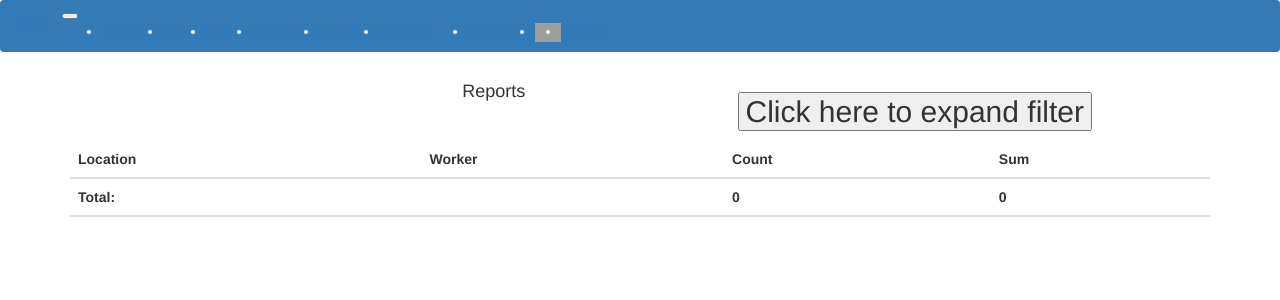
After one commit to MikleFridman/jiiin, a Flask app: page /report_view/ in a window 1280 px wide. The commit adds this page. Shown: the top 300 px of the page. Run offline with Flask 2, Linux system fonts and the light colour scheme; a user stored in the database is signed in; tables that the repository leaves empty hold one stand-in row (values such as "Sample post"); lists and menus that the app fills with data are empty; some libraries are stand-ins or nearby versions; grey boxes are pictures that could not be loaded.

Commit message:
28032023_reports

```diff
--- a/app/forms.py
+++ b/app/forms.py
@@ -100,7 +100,7 @@ class CompanyForm(FlaskForm):
     min_time_interval = SelectField(_l('Time interval (min)'), choices=choices,
                                     coerce=int)
     simple_mode = BooleanField(_l('Not use staff schedules'))
-    info = TextAreaField(_l('Info'), validators=[Length(max=200)])
+    # info = TextAreaField(_l('Info'), validators=[Length(max=200)])
     submit = SubmitField(_l('Submit'))
 
 
@@ -234,6 +234,14 @@ class AppointmentForm(FlaskForm):
     def validate_time(self, field):
         if not field.data:
             raise ValidationError(_l('Please select time'))
+        time = datetime.strptime(field.data, '%H:%M').time()
+        date_time = datetime(self.date.data.year,
+                             self.date.data.month,
+                             self.date.data.day,
+                             time.hour,
+                             time.minute)
+        if date_time < datetime.now():
+            return True
         location = self.location.data
         staff = self.staff.data
         duration = self.duration.data
@@ -325,11 +333,18 @@ class NoticeForm(FlaskForm):
 
 class HolidayForm(FlaskForm):
     staff = SelectField(_l('Staff'), choices=[], coerce=int)
-    date = DateField(_l('Date'))
+    date = DateField(_l('Date'), validators=[DataRequired()], format='%Y-%m-%d')
     working_day = BooleanField(_l('Working day'))
     hour_from = TimeField(_l('From hour'), validators=[Optional()])
     hour_to = TimeField(_l('To hour'), validators=[Optional()])
     submit = SubmitField(_l('Submit'))
+
+
+class ReportForm(FlaskForm):
+    date_from = DateField(_l('From'), validators=[DataRequired()], format='%Y-%m-%d')
+    date_to = DateField(_l('To'), validators=[DataRequired()], format='%Y-%m-%d')
+    location = SelectField(_l('Location'), choices=[], coerce=int)
+    staff = SelectField(_l('Worker'), choices=[], coerce=int)
 
 
 class CashFlowForm(FlaskForm):
--- /dev/null
+++ b/app/templates/_report_form.html
@@ -0,0 +1,55 @@
+{% import 'bootstrap/wtf.html' as wtf %}
+{% block app_content %}
+<div class="col-md-5 mb-2">
+    <div class="row">
+        <div class="col-11">
+            <div class="accordion" id="accordionFilter">
+                <div class="accordion-item">
+                    <h2 class="accordion-header" id="headingOne">
+                      <button class="accordion-button collapsed p-2" type="button" data-bs-toggle="collapse" data-bs-target="#collapseOne" aria-expanded="false" aria-controls="collapseOne">
+                          {{ _('Click here to expand filter') }}
+                      </button>
+                    </h2>
+                    <div id="collapseOne" class="accordion-collapse collapse" aria-labelledby="headingOne" data-bs-parent="#accordionFilter" style="">
+                      <div class="accordion-body mb-0 pb-1">
+                        <form action="" method="POST" id="searchForm">
+                            {% for field in form %}
+                            <div class="row mb-1">
+                                {% if field.widget.input_type != 'hidden' %}
+                                    {{ field.label(class_="col-4 col-form-label") }}
+                                {% endif %}
+                                <div class="col-8">
+                                    {% if field.type == 'SelectField' %}
+                                        {{ field(class_="form-select") }}
+                                    {% else %}
+                                        {{ field(class_="form-control") }}
+                                    {% endif %}
+                                </div>
+                            </div>
+                            {% endfor %}
+                            <button type="submit" class="btn btn-primary mt-3 mb-2">{{ _('Select') }}</button>
+                            <button type="reset" id="reset" class="btn btn-secondary mt-3 ms-3 mb-2" onclick="reset_form()">{{ _('Reset') }}</button>
+                        </form>
+                      </div>
+                    </div>
+                </div>
+            </div>
+        </div>
+    </div>
+</div>
+<script>
+function reset_form() {
+    var fields = document.getElementsByTagName("input")
+    for (var i = 0; i < fields.length; i++) {
+        if (fields[i].type !='hidden') {
+            fields[i].value = ''
+        }
+    }
+    var fields = document.getElementsByTagName("select")
+    for (var i = 0; i < fields.length; i++) {
+        fields[i].value = 0
+    }
+    document.getElementById('searchForm').submit()
+    }
+</script>
+{% endblock %}
--- a/app/templates/appointment_form.html
+++ b/app/templates/appointment_form.html
@@ -62,14 +62,14 @@
             <div class="form-group col-md-8">
                 <button type="submit" class="btn btn-primary mt-3 mb-2">{{ _('Submit') }}</button>
                 <button type="button" class="btn btn-secondary mt-3 ms-3 mb-2" onclick="window.location.href='{{ url_back }}'">{{ _('Back') }}</button>
-                {% if id %}
+                {% if appointment_id %}
                     <div class="btn-group" role="group" aria-label="">
                       <button type="button" class="btn btn-light mt-3 ms-5 mb-2">{{ _('More actions') }}</button>
                       <div class="btn-group" role="group">
                         <button id="btnGroupDrop1" type="button" class="btn btn-light mt-3 mb-2 dropdown-toggle" data-bs-toggle="dropdown" aria-haspopup="true" aria-expanded="false"></button>
                         <div class="dropdown-menu" aria-labelledby="btnGroupDrop1">
-                          <a class="dropdown-item" href="{{ url_for('appointment_result', appointment_id=id, url_back=request.path) }}">{{ _('Result') }}</a>
-                          <a class="dropdown-item" href="{{ url_for('cash_flow_create', appointment_id=id, url_back=request.path) }}">{{ _('Payment') }}</a>
+                          <a class="dropdown-item" href="{{ url_for('appointment_result', appointment_id=appointment_id, url_back=request.path) }}">{{ _('Result') }}</a>
+                          <a class="dropdown-item" href="{{ url_for('cash_flow_create', appointment_id=appointment_id, url_back=request.path) }}">{{ _('Payment') }}</a>
                           <a class="dropdown-item" href="{{ url_for('notice_create', client_id=form.client.data, url_back=request.path, appointment_id=id) }}">{{ _('Notice') }}</a>
                         </div>
                       </div>
--- a/app/templates/base.html
+++ b/app/templates/base.html
@@ -50,6 +50,10 @@
               <a class="dropdown-item" href="{{ url_for('company_edit') }}">{{ _('Settings') }}</a>
           </div>
         </li>
+        <li class="nav-item dropdown">
+          <a class="nav-link {% if request.path == url_for('report_view') %}active{% endif %}" href="{{ url_for('report_view') }}">{{ _('Reports') }}</a>
+        </li>
+
 <!--            <li class="nav-item dropdown">-->
 <!--                <a class="nav-link dropdown-toggle {% if request.path == url_for('items_table') or request.path == url_for('items_flow_table') %}active{% endif %}" data-bs-toggle="dropdown" href="#" role="button" aria-haspopup="true" aria-expanded="false">Storage</a>-->
 <!--                <div class="dropdown-menu">-->
--- /dev/null
+++ b/app/templates/report_table.html
@@ -0,0 +1,48 @@
+{% extends "base.html" %}
+
+{% block app_content %}
+  <div class="row">
+    <div class="col-md-2 mb-2">
+    </div>
+    <div class="col-md-5 mb-2 text-center">
+      <h4>{{ _('Reports') }}</h4>
+    </div>
+    {% include '_report_form.html' %}
+  </div>
+  <table id="data" class="table table-hover border-top border-bottom border-light">
+    <thead>
+      <tr class="table-primary border-start border-end border-light text-center">
+        <th class="col-4">{{ _('Location') }}</th>
+        <th class="col-4">{{ _('Worker') }}</th>
+        <th class="col-2">{{ _('Count') }}</th>
+        <th class="col-2">{{ _('Sum') }}</th>
+      </tr>
+    </thead>
+    <tbody>
+      {% for d in items %}
+        <tr class="{{ loop.cycle('table-success', 'table-default') }}  border-start border-end border-light">
+          <td class="col-4 ps-3">
+            {{ d['location'] }}
+          </td>
+          <td class="col-4 text-center">
+            {{ d['staff'] }}
+          </td>
+          <td class="col-2 text-center">
+            {{ d['count'] }}
+          </td>
+          <td class="col-2 text-center">
+            {{ d['sum']|float }}
+          </td>
+        </tr>
+      {% endfor %}
+    </tbody>
+    <thead>
+      <tr class="table-primary border-start border-end border-light text-center">
+        <th class="col-4">{{ _('Total:') }}</th>
+        <th class="col-4"></th>
+        <th class="col-2">{{ items | sum(attribute='count') }}</th>
+        <th class="col-2">{{ items | sum(attribute='sum') }}</th>
+      </tr>
+    </thead>
+  </table>
+{% endblock %}
--- a/app/views.py
+++ b/app/views.py
@@ -199,7 +199,7 @@ def company_edit():
     if form.validate_on_submit():
         company.name = form.name.data
         company.registration_number = form.registration_number.data
-        company.info = form.info.data
+        # company.info = form.info.data
         company.config.default_time_from = form.default_time_from.data
         company.config.default_time_to = form.default_time_to.data
         company.config.simple_mode = form.simple_mode.data
@@ -211,7 +211,7 @@ def company_edit():
         form.process()
         form.name.data = company.name
         form.registration_number.data = company.registration_number
-        form.info.data = company.info
+        # form.info.data = company.info
         form.default_time_from.data = company.config.default_time_from
         form.default_time_to.data = company.config.default_time_to
         form.simple_mode.data = CompanyConfig.get_parameter('simple_mode')
@@ -1635,6 +1635,46 @@ def cash_flow_delete(id):
 # CashFlow block end
 
 
+# Report block start
+@app.route('/report_view/', methods=['GET', 'POST'])
+@login_required
+def report_view():
+    url_back = url_for('index')
+    form = ReportForm()
+    form.location.choices = Location.get_items(True)
+    form.staff.choices = Staff.get_items(True)
+    data = []
+    if form.validate_on_submit():
+        filter_param = {}
+        if form.location.data:
+            filter_param['location_id'] = form.location.data
+        if form.staff.data:
+            filter_param['staff_id'] = form.staff.data
+        date_time_from = datetime(form.date_from.data.year,
+                                  form.date_from.data.month,
+                                  form.date_from.data.day,
+                                  0, 0, 0)
+        date_time_to = datetime(form.date_to.data.year,
+                                form.date_to.data.month,
+                                form.date_to.data.day,
+                                23, 59, 59)
+        search_param = [Appointment.date_time.between(date_time_from,
+                                                      date_time_to)]
+        data = Appointment.get_report(data_filter=filter_param,
+                                      data_search=search_param,
+                                      sort_mode='asc')
+    elif request.method == 'GET':
+        form.date_from.data = datetime.now().replace(day=1)
+        form.date_to.data = datetime.now().date()
+    return render_template('report_table.html',
+                           title=_('Reports'),
+                           form=form,
+                           items=data,
+                           url_back=url_back)
+
+# Report block end
+
+
 @app.route('/select_service/<service_id>/<selected>/')
 @login_required
 def select_service(service_id, selected):
```
Also changed, not shown: app/models.py (+27 -0 lines), app/translations/en/LC_MESSAGES/messages.po, app/translations/ru/LC_MESSAGES/messages.po, 1 other file.
